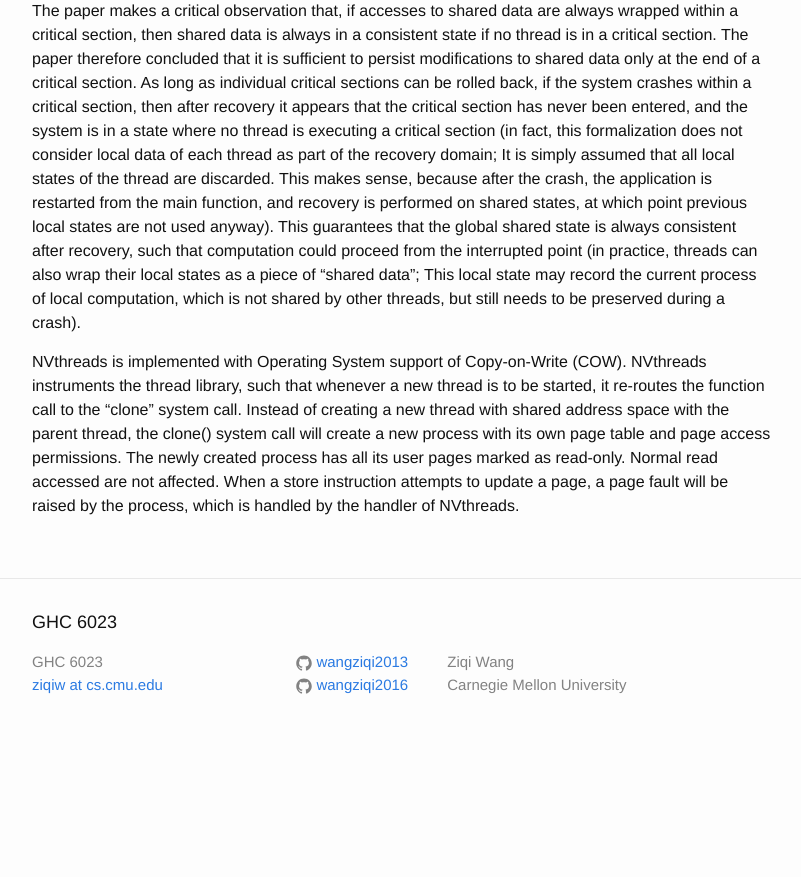
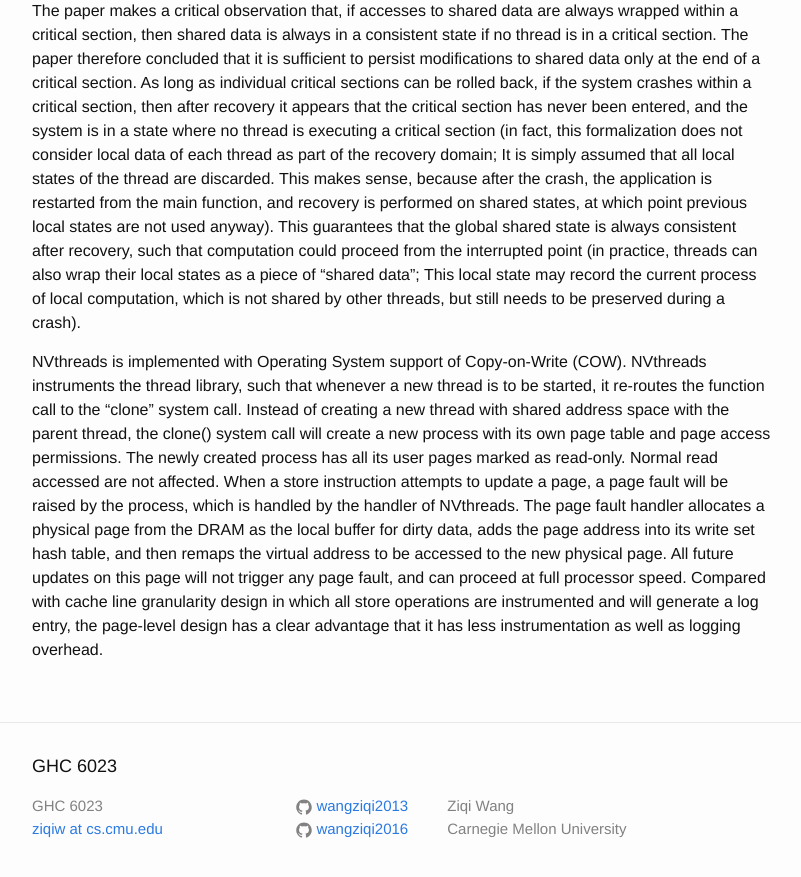
Before and after one commit to wangziqi2013/wangziqi2013.github.io, a Jekyll site: the page built from _posts/2019-08-03-nvthreads.markdown, in a window 1280 px wide and 900 px high, scrolled down 892 px. Shown: the top 877 px of the window, without its empty margins (238-1039 px from the left). Built offline with Jekyll 4.4.1, drawn with Linux system fonts in a browser that asks for light colours; before the commit the page ends 1648 px from its top, so only the background shows below that.

Commit message:
Adding page level design

```diff
--- a/_posts/2019-08-03-nvthreads.markdown
+++ b/_posts/2019-08-03-nvthreads.markdown
@@ -46,4 +46,9 @@ such that whenever a new thread is to be started, it re-routes the function call
 creating a new thread with shared address space with the parent thread, the clone() system call will create a new process
 with its own page table and page access permissions. The newly created process has all its user pages marked as read-only.
 Normal read accessed are not affected. When a store instruction attempts to update a page, a page fault will be raised
-by the process, which is handled by the handler of NVthreads.
+by the process, which is handled by the handler of NVthreads. The page fault handler allocates a physical page from the DRAM
+as the local buffer for dirty data, adds the page address into its write set hash table, and then remaps the virtual
+address to be accessed to the new physical page. All future updates on this page will not trigger any page fault, and
+can proceed at full processor speed. Compared with cache line granularity design in which all store operations are
+instrumented and will generate a log entry, the page-level design has a clear advantage that it has less instrumentation
+as well as logging overhead.
```
